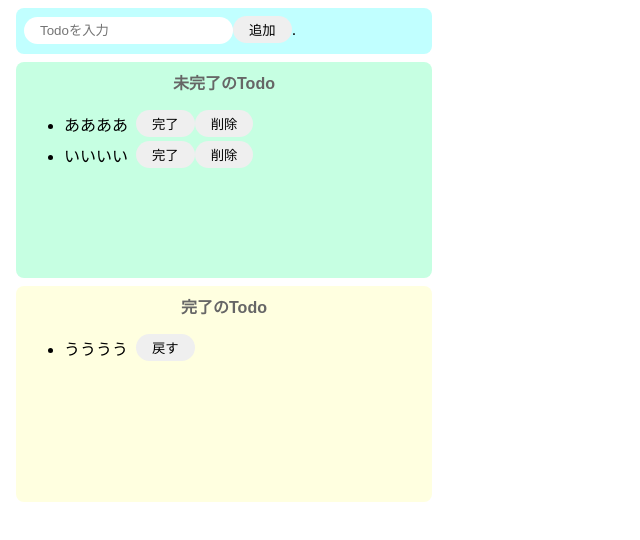
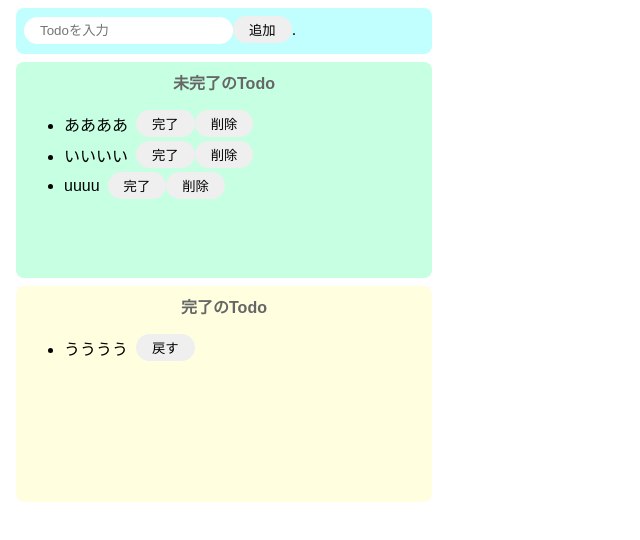
Before and after one commit to taiki-mtb/react-todo, a React (Create React App) app: page / in a window 1280 px wide. Shown: the top 540 px of the page, without its empty margins (0-640 px from the left). Built offline with nearby package versions, Linux system fonts and the light colour scheme.

Commit message:
stateに置き換え

```diff
--- a/src/App.jsx
+++ b/src/App.jsx
@@ -1,7 +1,13 @@
-import React from "react";
+import React, { useState } from "react";
 import "./styles.css";
 
 export const App = () => {
+  const [incompleteTodos, setIncompleteTodos] = useState([
+    "ああああ",
+    "いいいい",
+    "uuuu"
+  ]);
+  const [completeTodos, setCompleteTodos] = useState(["うううう"]);
   return (
     <>
       <div className="input-area">
@@ -11,25 +17,28 @@
       <div className="incomplete-area">
         <p className="title">未完了のTodo</p>
         <ul>
-          <div className="list-row">
-            <li>ああああ</li>
-            <button>完了</button>
-            <button>削除</button>
-          </div>
-          <div className="list-row">
-            <li>いいいい</li>
-            <button>完了</button>
-            <button>削除</button>
-          </div>
+          {incompleteTodos.map((todo) => {
+            return (
+              <div key={todo} className="list-row">
+                <li>{todo}</li>
+                <button>完了</button>
+                <button>削除</button>
+              </div>
+            );
+          })}
         </ul>
       </div>
       <div className="complete-area">
         　　<p className="title">完了のTodo</p>
         <ul>
-          <div className="list-row">
-            <li>うううう</li>
-            <button>戻す</button>
-          </div>
+          {completeTodos.map((todo) => {
+            return (
+              <div key="todo" className="list-row">
+                <li>{todo}</li>
+                <button>戻す</button>
+              </div>
+            );
+          })}
         </ul>
       </div>
     </>
```
